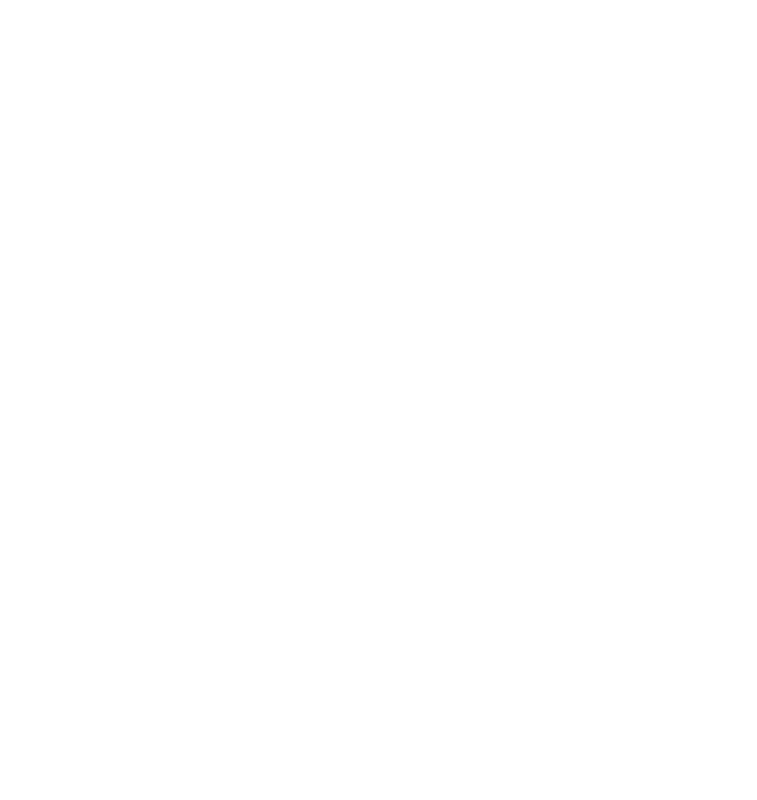
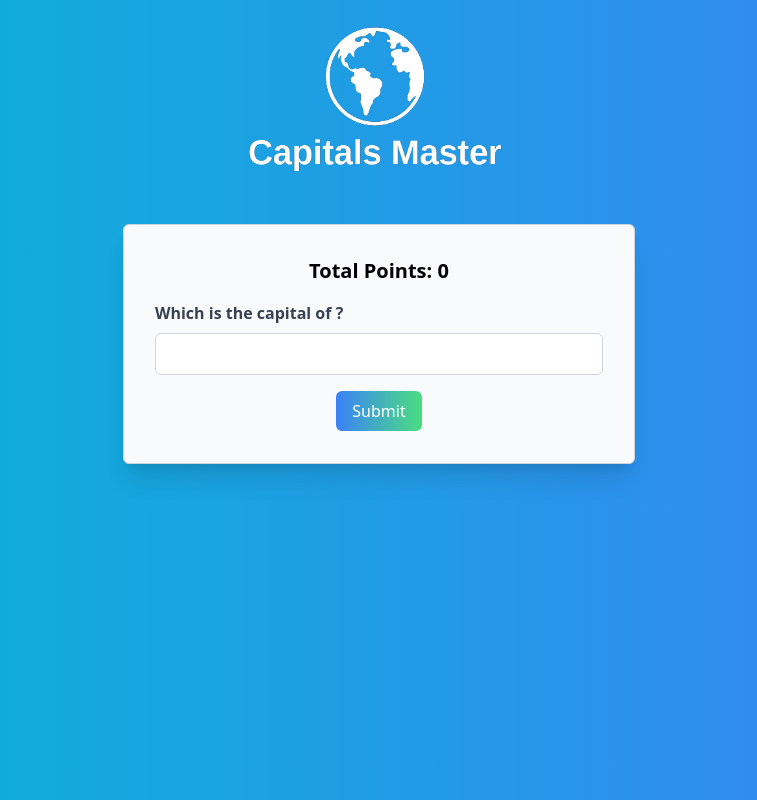
Before and after one commit to valgeorg97/capitals-master, a React (Vite) app in the folder frontend/: page / in a window 1280 px wide. Shown: the whole page, without its empty margins (261-1018 px from the left). Built offline with nearby package versions, Linux system fonts and the light colour scheme.

Commit message:
Add Home page

```diff
--- a/frontend/src/pages/Home.jsx
+++ b/frontend/src/pages/Home.jsx
@@ -2,6 +2,7 @@
 import { PORT } from '../constants';
 import axios from 'axios';
 import Spinner from '../components/Spinner';
+import logo from '../assets/logo.png'
 
 const Home = () => {
     const [question, setQuestion] = useState({});
@@ -9,26 +10,80 @@
     const [score, setScore] = useState(0);
     const [loading, setLoading] = useState(false);
 
-    useEffect(() =>{
+    useEffect(() => {
         setLoading(true);
         axios.get(`http://localhost:${PORT}`)
-        .then((res) =>{
+            .then((res) => {
                 setQuestion(res.data);
                 setLoading(false);
             })
-        .catch((err) =>{
+            .catch((err) => {
                 console.log(err);
                 setLoading(false);
             })
-    }, [])
+    }, []);
 
-
+    const handleSubmit = async (e) => {
+        e.preventDefault();
+        try {
+            setLoading(true);
+            const response = await axios.post(`http://localhost:${PORT}`, {
+                country: question.country,
+                userAnswer: userAnswer
+            });
+            const data = response.data;
+            if (data.isCorrect) {
+                setScore(score + 1);
+            } else {
+                setScore(0);
+                setUserAnswer('');
+            }
+            setLoading(false);
+            setUserAnswer('');
+            setQuestion(data.question);
+        } catch (error) {
+            setLoading(false);
+            console.error('Error submitting answer:', error);
+        }
+    };
 
     return (
-    <div>
-     {question.country} - {question.capital}
+         <div className="flex flex-col justify-start items-center bg-gradient-to-r from-cyan-500 to-blue-500 h-screen">
+                <img src={logo} alt="Logo" className="h-52 w-auto mb-4 self-center" />
+                <div className="container shadow-xl max-w-lg mx-auto border border-gray-300 rounded-md px-4 py-8 bg-slate-50">
+                    <div className="flex justify-center items-center mb-4">
+                        <div className="font-bold text-xl">Total Points: {score}</div>
                     </div>
-  )
-}
+                {loading ? (
+                    <div className="flex justify-center items-center mb-4">
+                        <Spinner />
+                    </div>
+                ) : (
+                    <form onSubmit={handleSubmit} className="max-w-md mx-auto">
+                        <div className="mb-4">
+                            <label htmlFor="answer" className="block text-gray-700 font-bold mb-2">
+                                Which is the capital of {question.country}?
+                            </label>
+                            <input
+                                type="text"
+                                id="answer"
+                                className="w-full px-3 py-2 border border-gray-300 rounded-md focus:outline-none focus:border-blue-500"
+                                value={userAnswer}
+                                onChange={(e) => setUserAnswer(e.target.value)}
+                                required
+                            />
+                        </div>
+                        <div className='flex justify-center'>
+                        <button type="submit" className="bg-gradient-to-r from-blue-500 to-green-400
+                        hover:from-green-400 hover:to-blue-500 text-white px-4 py-2 rounded-md items-center flex">
+                            Submit
+                        </button>
+                        </div>
+                    </form>
+                )}
+            </div>
+        </div>
+    );
+};
 
-export default Home
+export default Home;
```
Also changed, not shown: frontend/src/assets/logo.png (added). Lines whose indentation alone changed are shown as unchanged.
